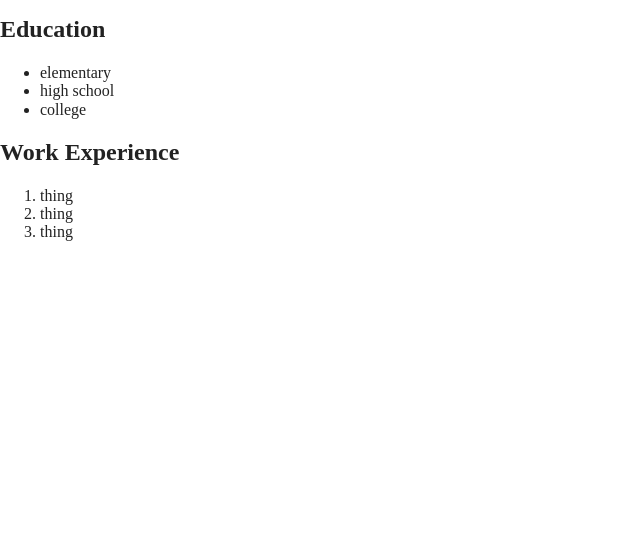
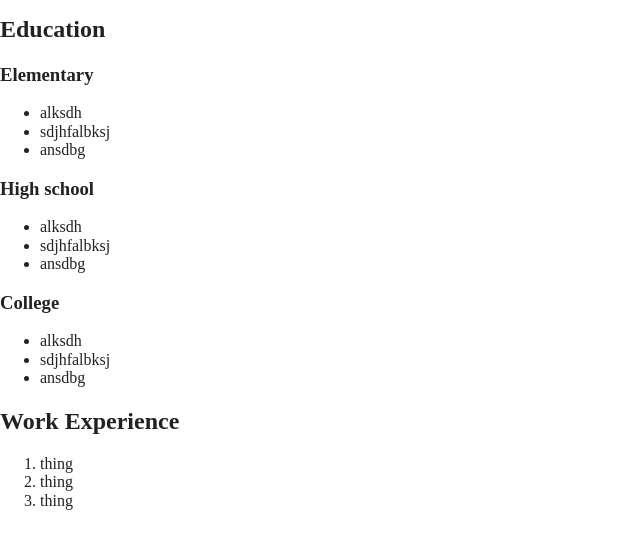
Before and after one commit to loganray14/html-section-content, a website built with Parcel: page index.html in a window 1280 px wide. Shown: the part 149-698 px from the top of the page, without its empty margins (0-640 px from the left). Built offline with nearby package versions, Linux system fonts and the light colour scheme.

Commit message:
restructure headings

```diff
--- a/index.html
+++ b/index.html
@@ -31,13 +31,25 @@
   <main>
     <section>
       <h2>Education</h2>
-      <ul>
-        <li>elementary</li>
-        <li>high school</li>
-        <li>college</li>
-      </ul>
+        <h3>Elementary</h3>
+          <ul>
+            <li>alksdh</li>
+            <li>sdjhfalbksj</li>
+            <li>ansdbg</li>
+          </ul>
+        <h3>High school</h3>
+          <ul>
+            <li>alksdh</li>
+            <li>sdjhfalbksj</li>
+            <li>ansdbg</li>
+          </ul>
+        <h3>College</h3>
+          <ul>
+            <li>alksdh</li>
+            <li>sdjhfalbksj</li>
+            <li>ansdbg</li>
+          </ul>
     </section>
-
     <div>
       <h2>Work Experience</h2>
         <ol>
```
